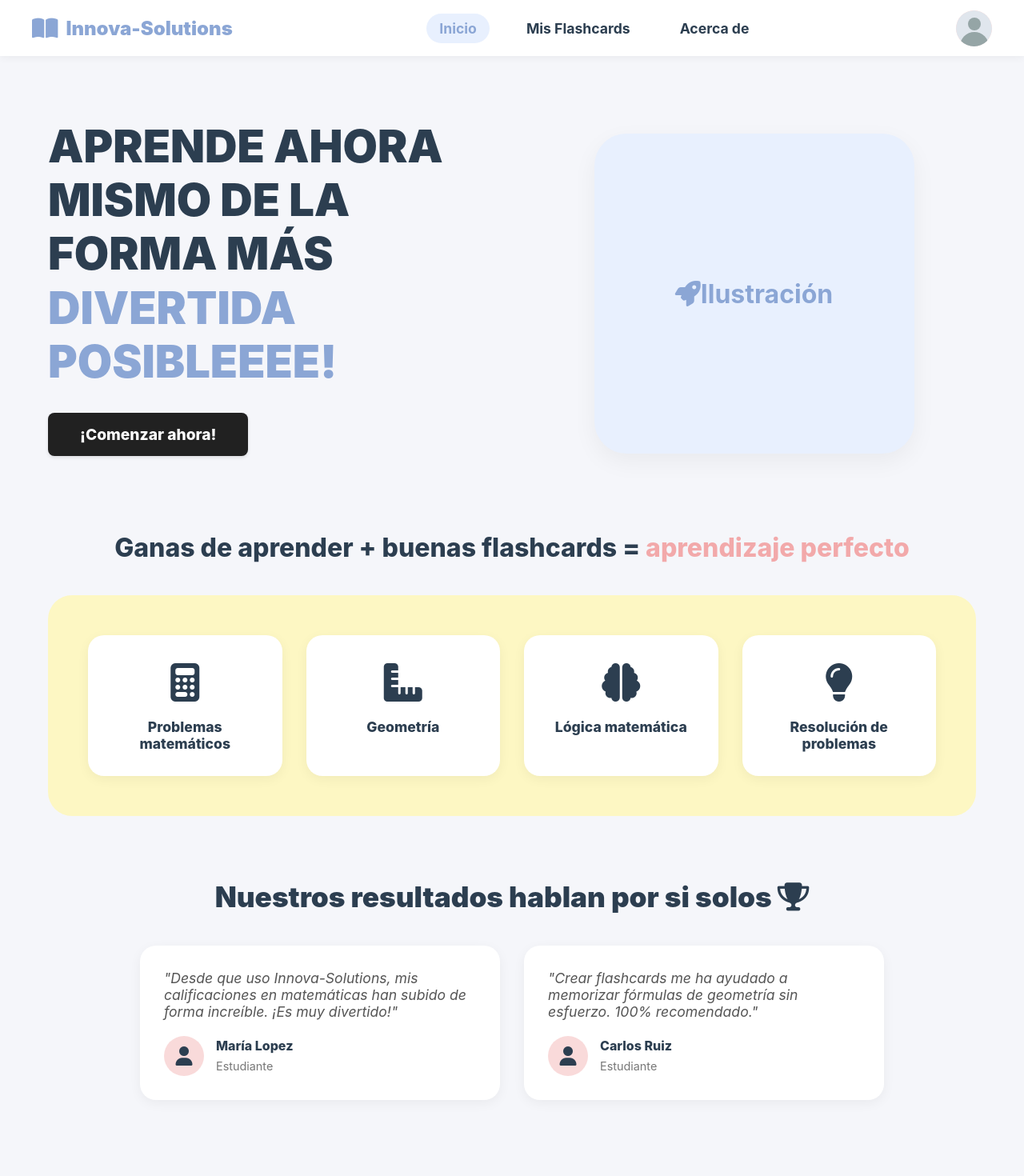
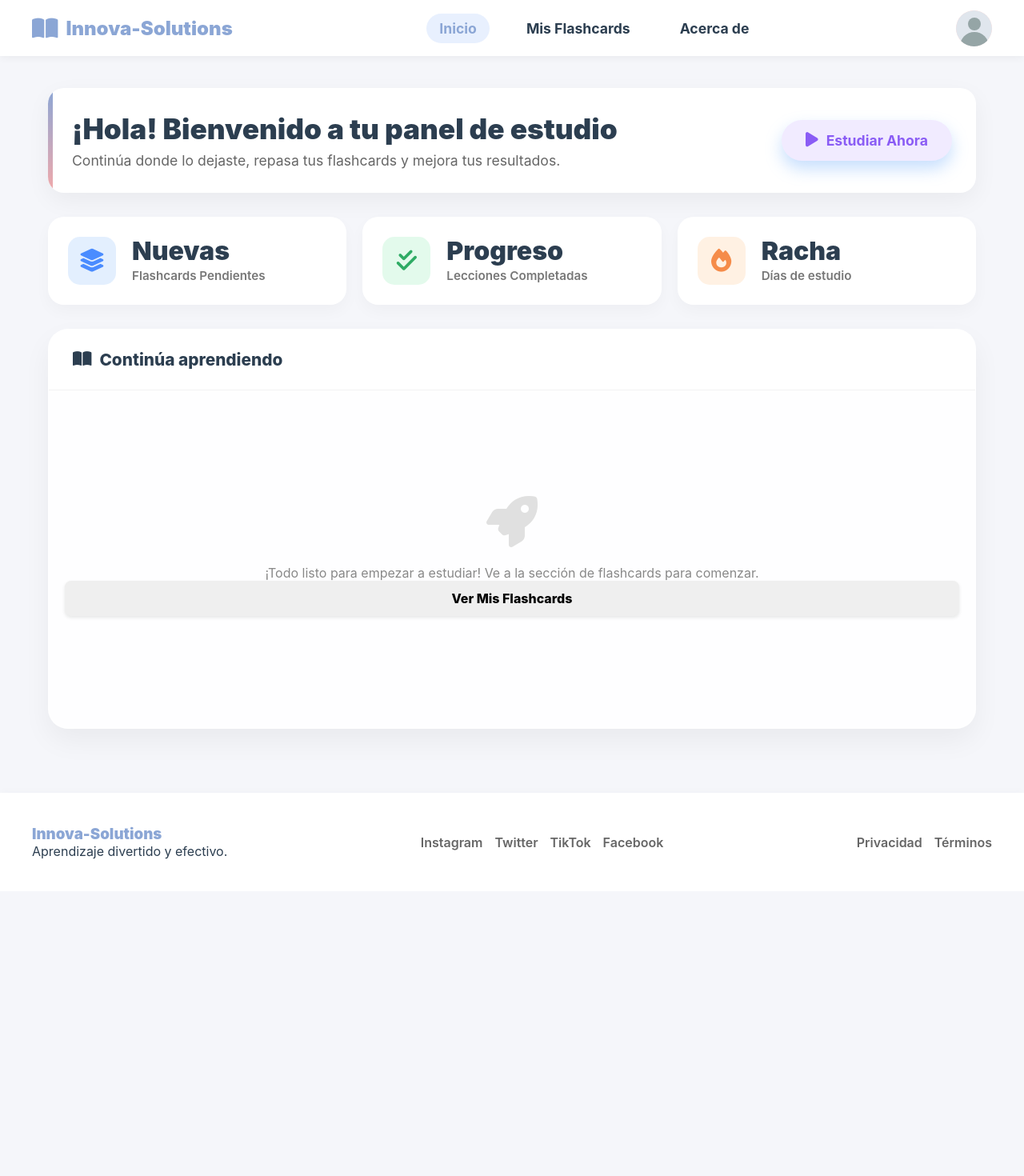
Before and after one commit to Wagustin/Innova-Solutions-Frontend, an Angular app: page /inicio in a window 1280 px wide. Shown: the top 1470 px of the page at 80% size. After the commit the page ends 1114 px from the top, so only its background shows below. Built offline with nearby package versions, Linux system fonts and the light colour scheme; sample sign-in values are in the browser's storage.

Commit message:
fix: replace generic landing with Alumno dashboard, fix MAESTRO role detection, use NgZone for data rendering

```diff
--- a/src/app/components/creacion/creacion.ts
+++ b/src/app/components/creacion/creacion.ts
@@ -1,4 +1,4 @@
-import { Component, OnInit, ChangeDetectorRef } from '@angular/core';
+import { Component, OnInit, NgZone } from '@angular/core';
 import { FormBuilder, FormGroup, Validators, ReactiveFormsModule } from '@angular/forms';
 import { CommonModule } from '@angular/common';
 import { ActivatedRoute, Router } from '@angular/router';
@@ -35,7 +35,7 @@ export class Creacion implements OnInit {
     private api: ApiDataService,
     private route: ActivatedRoute,
     private router: Router,
-    private cdr: ChangeDetectorRef
+    private zone: NgZone
   ) {}
 
   ngOnInit() {
@@ -73,6 +73,7 @@ export class Creacion implements OnInit {
       this.editId = Number(editParam);
       this.api.getFlashcard(this.editId).subscribe({
         next: (f) => {
+          this.zone.run(() => {
             this.flashcardForm.patchValue({
               leccionId: f.leccion?.id ?? f.leccionId,
               preguntaTexto: f.preguntaTexto,
@@ -93,25 +94,25 @@ export class Creacion implements OnInit {
             }
             this.imagenUrl = f.imagenUrl || '';
             this.modalAbierto = 'flashcard';
-          this.cdr.detectChanges();
+          });
         }
       });
     }
   }
 
   loadData() {
-    this.api.getCategorias().subscribe({ next: res => { this.categorias = res; this.cdr.detectChanges(); }, error: err => { console.error(err); this.cdr.detectChanges(); } });
-    this.api.getTemas().subscribe({ next: res => { this.temas = res; this.cdr.detectChanges(); }, error: err => { console.error(err); this.cdr.detectChanges(); } });
-    this.api.getLecciones().subscribe({ next: res => { this.lecciones = res; this.cdr.detectChanges(); }, error: err => { console.error(err); this.cdr.detectChanges(); } });
-    this.api.getFlashcards().subscribe({ next: res => { this.flashcards = res; this.cdr.detectChanges(); }, error: err => { console.error(err); this.cdr.detectChanges(); } });
+    this.api.getCategorias().subscribe({ next: res => this.zone.run(() => this.categorias = res), error: err => console.error(err) });
+    this.api.getTemas().subscribe({ next: res => this.zone.run(() => this.temas = res), error: err => console.error(err) });
+    this.api.getLecciones().subscribe({ next: res => this.zone.run(() => this.lecciones = res), error: err => console.error(err) });
+    this.api.getFlashcards().subscribe({ next: res => this.zone.run(() => this.flashcards = res), error: err => console.error(err) });
     this.api.getUsuarios().subscribe({
       next: (res) => {
+        this.zone.run(() => {
           this.alumnos = res.filter((u: any) => u.rol?.id === 3);
-        this.cdr.detectChanges();
+        });
       },
       error: (err) => {
         console.error('No se pudieron cargar los alumnos (posible falta de permisos):', err);
-        this.cdr.detectChanges();
       }
     });
   }
--- a/src/app/components/inicio/inicio.html
+++ b/src/app/components/inicio/inicio.html
@@ -121,68 +121,64 @@
   </ng-container>
 
   <ng-container *ngIf="!esMaestro">
-    <!-- Hero Section para Alumnos/Genérico -->
-    <section class="hero-section">
-      <div class="hero-text">
-        <h1>APRENDE AHORA MISMO DE LA FORMA MÁS <span class="highlight-blue">DIVERTIDA POSIBLEEEE!</span></h1>
-        <button class="btn btn-black hero-btn" routerLink="/mis-flashcards">¡Comenzar ahora!</button>
+    <div class="dashboard-wrapper">
+
+      <!-- ENCABEZADO ALUMNO -->
+      <section class="dashboard-header animate-fade-in">
+        <div class="header-content">
+          <h1>¡Hola! Bienvenido a tu panel de estudio</h1>
+          <p>Continúa donde lo dejaste, repasa tus flashcards y mejora tus resultados.</p>
         </div>
-      <div class="hero-image">
-        <div class="img-placeholder"><i class="fa-solid fa-rocket"></i> Ilustración</div>
+        <div class="header-actions">
+          <button routerLink="/mis-flashcards" class="btn-create-pulse bg-purple">
+            <i class="fa-solid fa-play"></i>
+            <span>Estudiar Ahora</span>
+          </button>
         </div>
       </section>
 
-    <!-- Content Section -->
-    <section class="content-section">
-      <h2 class="section-subtitle">Ganas de aprender + buenas flashcards = <span class="highlight-pink">aprendizaje perfecto</span></h2>
-
-      <div class="subjects-container">
-        <div class="subject-card">
-          <div class="subject-icon"><i class="fa-solid fa-calculator"></i></div>
-          <h3>Problemas matemáticos</h3>
+      <!-- TARJETAS DE ESTADISTICAS ALUMNO -->
+      <section class="stats-grid animate-slide-up">
+        <div class="stat-card">
+          <div class="stat-icon bg-blue"><i class="fa-solid fa-layer-group"></i></div>
+          <div class="stat-info">
+            <h3>Nuevas</h3>
+            <p>Flashcards Pendientes</p>
           </div>
-        <div class="subject-card">
-          <div class="subject-icon"><i class="fa-solid fa-ruler-combined"></i></div>
-          <h3>Geometría</h3>
         </div>
-        <div class="subject-card">
-          <div class="subject-icon"><i class="fa-solid fa-brain"></i></div>
-          <h3>Lógica matemática</h3>
+        <div class="stat-card">
+          <div class="stat-icon bg-green"><i class="fa-solid fa-check-double"></i></div>
+          <div class="stat-info">
+            <h3>Progreso</h3>
+            <p>Lecciones Completadas</p>
           </div>
-        <div class="subject-card">
-          <div class="subject-icon"><i class="fa-solid fa-lightbulb"></i></div>
-          <h3>Resolución de problemas</h3>
+        </div>
+        <div class="stat-card">
+          <div class="stat-icon bg-orange"><i class="fa-solid fa-fire"></i></div>
+          <div class="stat-info">
+            <h3>Racha</h3>
+            <p>Días de estudio</p>
           </div>
         </div>
       </section>
 
-    <!-- Testimonials Section -->
-    <section class="testimonials-section">
-      <h2 class="section-title">Nuestros resultados hablan por si solos <i class="fa-solid fa-trophy"></i></h2>
-
-      <div class="testimonials-grid">
-        <div class="testimonial-card">
-          <p class="quote">"Desde que uso Innova-Solutions, mis calificaciones en matemáticas han subido de forma increíble. ¡Es muy divertido!"</p>
-          <div class="author">
-            <div class="author-img"><i class="fa-solid fa-user"></i></div>
-            <div class="author-info">
-              <h4>María Lopez</h4>
-              <span>Estudiante</span>
+      <!-- CONTENIDO PRINCIPAL ALUMNO -->
+      <div class="dashboard-main-grid animate-slide-up-delayed" style="grid-template-columns: 1fr;">
+        <div class="glass-panel panel-flashcards">
+          <div class="panel-header">
+            <h2><i class="fa-solid fa-book-open"></i> Continúa aprendiendo</h2>
           </div>
-          </div>
-        </div>
-        <div class="testimonial-card">
-          <p class="quote">"Crear flashcards me ha ayudado a memorizar fórmulas de geometría sin esfuerzo. 100% recomendado."</p>
-          <div class="author">
-            <div class="author-img"><i class="fa-solid fa-user"></i></div>
-            <div class="author-info">
-              <h4>Carlos Ruiz</h4>
-              <span>Estudiante</span>
+          <div class="panel-body">
+            <div class="empty-state-modern">
+              <div class="empty-icon"><i class="fa-solid fa-rocket"></i></div>
+              <p>¡Todo listo para empezar a estudiar! Ve a la sección de flashcards para comenzar.</p>
+              <button routerLink="/mis-flashcards" class="btn btn-primary mt-3">Ver Mis Flashcards</button>
             </div>
           </div>
         </div>
       </div>
-    </section>
+
+    </div>
   </ng-container>
 
 </div>
--- a/src/app/components/main-layout/main-layout.ts
+++ b/src/app/components/main-layout/main-layout.ts
@@ -16,7 +16,7 @@ export class MainLayout {
   get puedeCrear(): boolean {
     const rol = (localStorage.getItem('rol') || '').toUpperCase().replace(/^ROLE_/, '');
     const rolId = localStorage.getItem('rolId');
-    return rol === 'PROFESOR' || rolId === '1';
+    return rol === 'PROFESOR' || rol === 'MAESTRO' || rolId === '1';
   }
 
   get esProfesor(): boolean {
--- a/src/app/services/auth.service.ts
+++ b/src/app/services/auth.service.ts
@@ -42,7 +42,7 @@ export class AuthService {
           localStorage.setItem('rolId', String(body.rolId));
         } else {
           const rol = localStorage.getItem('rol');
-          if (rol === 'PROFESOR') localStorage.setItem('rolId', '1');
+          if (rol === 'PROFESOR' || rol === 'MAESTRO') localStorage.setItem('rolId', '1');
           else if (rol === 'PADRE' || rol === 'TUTOR') localStorage.setItem('rolId', '2');
           else if (rol === 'ALUMNO') localStorage.setItem('rolId', '3');
         }
```
Lines whose indentation alone changed are shown as unchanged.
